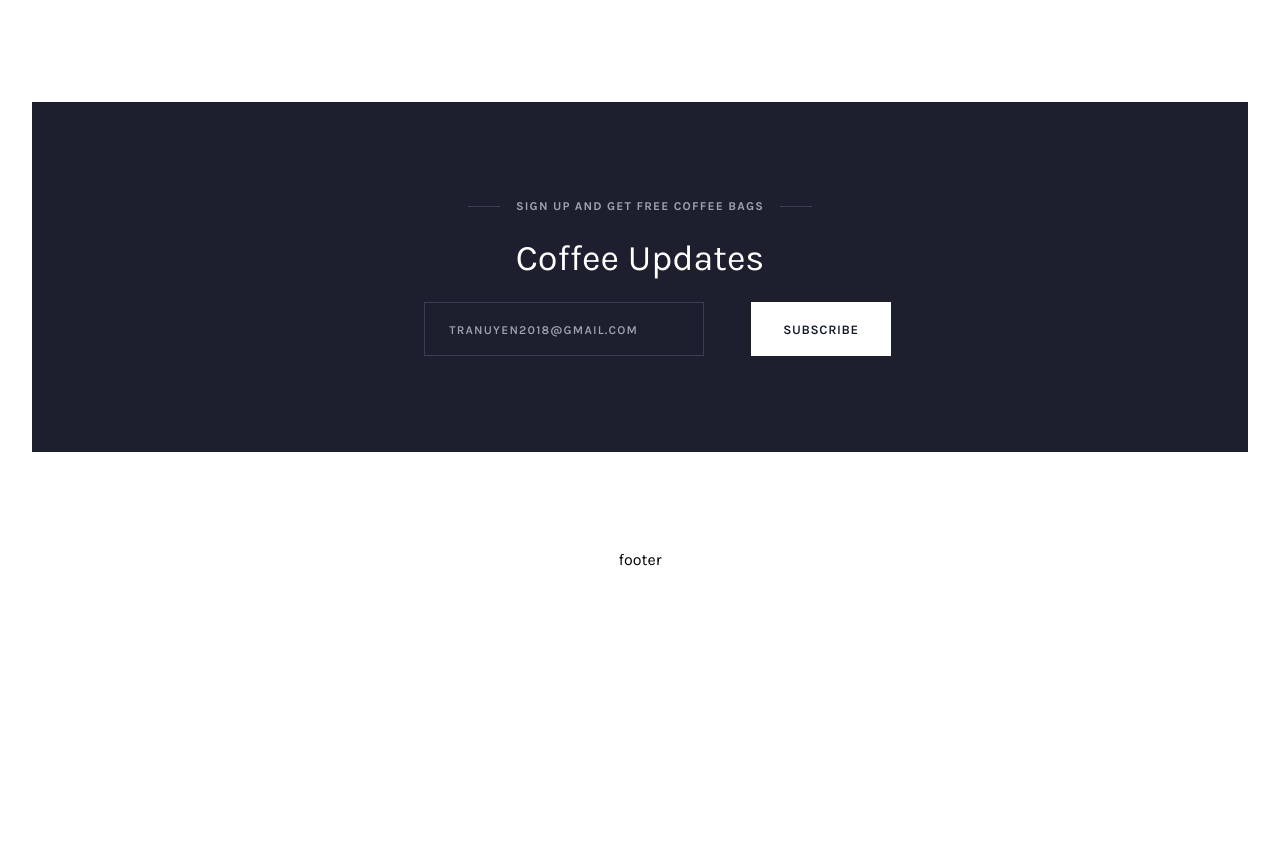
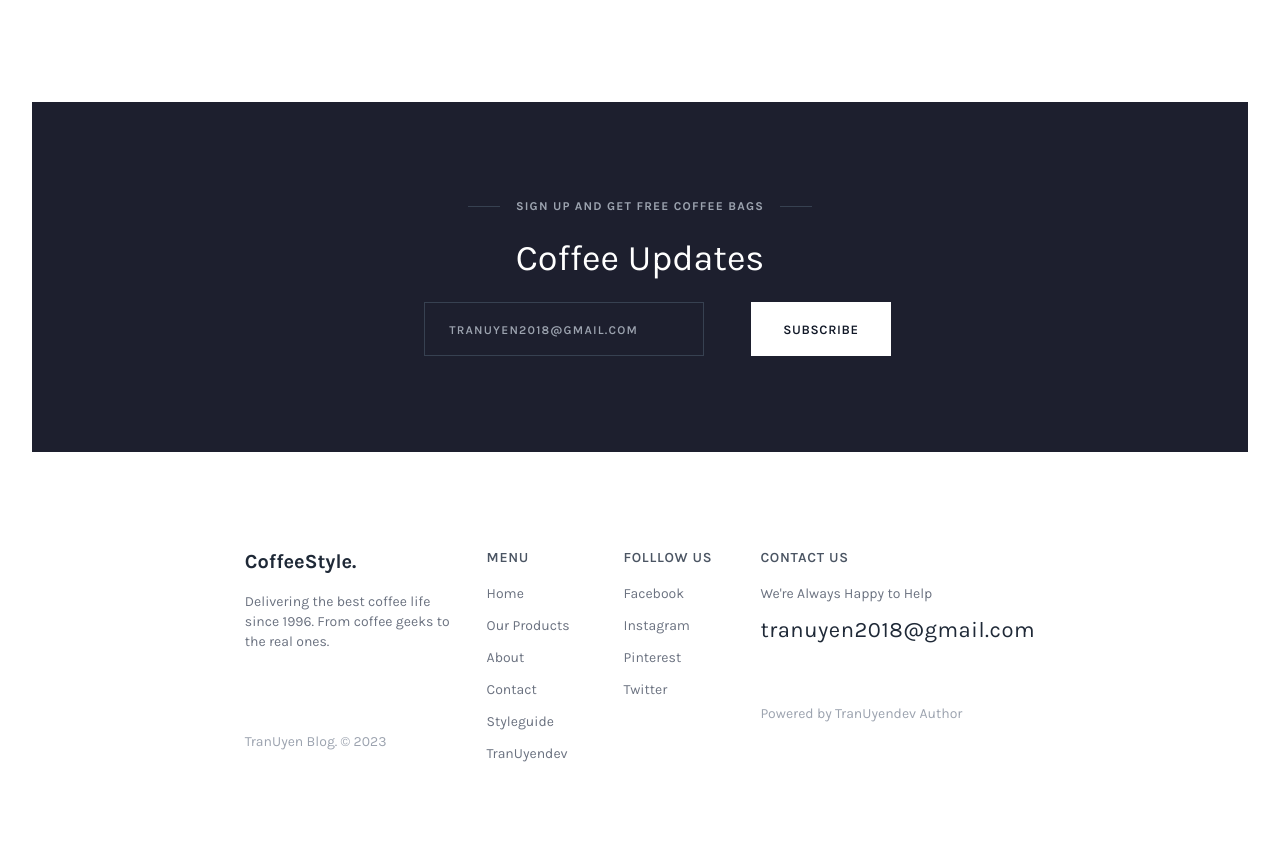
Before and after one commit to UyenPun/Project-Tailwind-Coffee, a website: page public/index.html in a window 1280 px wide. Shown: the part 5128-5988 px from the top of the page. Before the commit the page ends 5700 px from the top, so only its background shows below. Drawn offline with Linux system fonts and the light colour scheme.

Commit message:
Add contact.

```diff
--- a/public/index.html
+++ b/public/index.html
@@ -524,8 +524,48 @@
       </div>
 
       <!-- footer -->
-      <footer>
-        footer
+      <footer class="w-[95%] xl:w-[65%] mx-auto pb-24 text-gray-500 text-sm">
+        <div class="flex flex-col md:flex-row text-center md:text-left gap-12 md:gap-8">
+          <div class="basis-1/3">
+            <div class="font-bold text-xl mb-4 text-gray-800">CoffeeStyle.</div>
+            <div class="mb-8 md:mb-20">Delivering the best coffee life since 1996. From coffee geeks to the real ones.
+            </div>
+            <div class="text-gray-400 hover:text-coffee-400">TranUyen Blog. © 2023</div>
+          </div>
+          <div class="basis-1/6">
+            <div class="uppercase font-semibold tracking-wider text-gray-600 mb-4">Menu</div>
+            <div class="flex flex-col gap-3">
+              <div class=""><a href="#" class="hover:text-coffee-400">Home</a></div>
+              <div class=""><a href="#" class="hover:text-coffee-400">Our Products</a></div>
+              <div class=""><a href="#" class="hover:text-coffee-400">About</a></div>
+              <div class=""><a href="#" class="hover:text-coffee-400">Contact</a></div>
+              <div class=""><a href="#" class="hover:text-coffee-400">Styleguide</a></div>
+              <div class=""><a href="https://www.facebook.com/punpun2812/" target="blank"
+                  class="hover:text-coffee-400">TranUyendev</a></div>
+            </div>
+          </div>
+          <div class="basis-1/6">
+            <div class="uppercase font-semibold tracking-wider text-gray-600 mb-4">Folllow Us</div>
+            <div class="flex flex-col gap-3">
+              <div class=""><a href="https://www.facebook.com/punpun2812/" class="hover:text-coffee-400">Facebook</a>
+              </div>
+              <div class=""><a href="https://www.instagram.com/tranunnn/" class="hover:text-coffee-400">Instagram</a>
+              </div>
+              <div class=""><a href="https://www.pinterest.com/tranuyen2018/"
+                  class="hover:text-coffee-400">Pinterest</a></div>
+              <div class=""><a href="https://twitter.com/Tran_Uyen_28" class="hover:text-coffee-400">Twitter</a></div>
+            </div>
+          </div>
+          <div class="basis-1/3">
+            <div class="uppercase font-semibold tracking-wider text-gray-600 mb-8 md:mb-4">Contact Us</div>
+            <div class="mb-4">We&apos;re Always Happy to Help</div>
+            <div class="mb-16 text-gray-800 text-[22px] tracking-wide">
+              <a href="mailto:tranuyen2018@gmail.com" class="hover:text-coffee-400">tranuyen2018@gmail.com</a>
+            </div>
+            <div class=""><a href="https://github.com/UyenPun" target="blank"
+                class="text-gray-400 hover:text-coffee-400">Powered by TranUyendev Author</a></div>
+          </div>
+        </div>
       </footer>
     </div>
 
```
Also changed, not shown: public/output.css.
